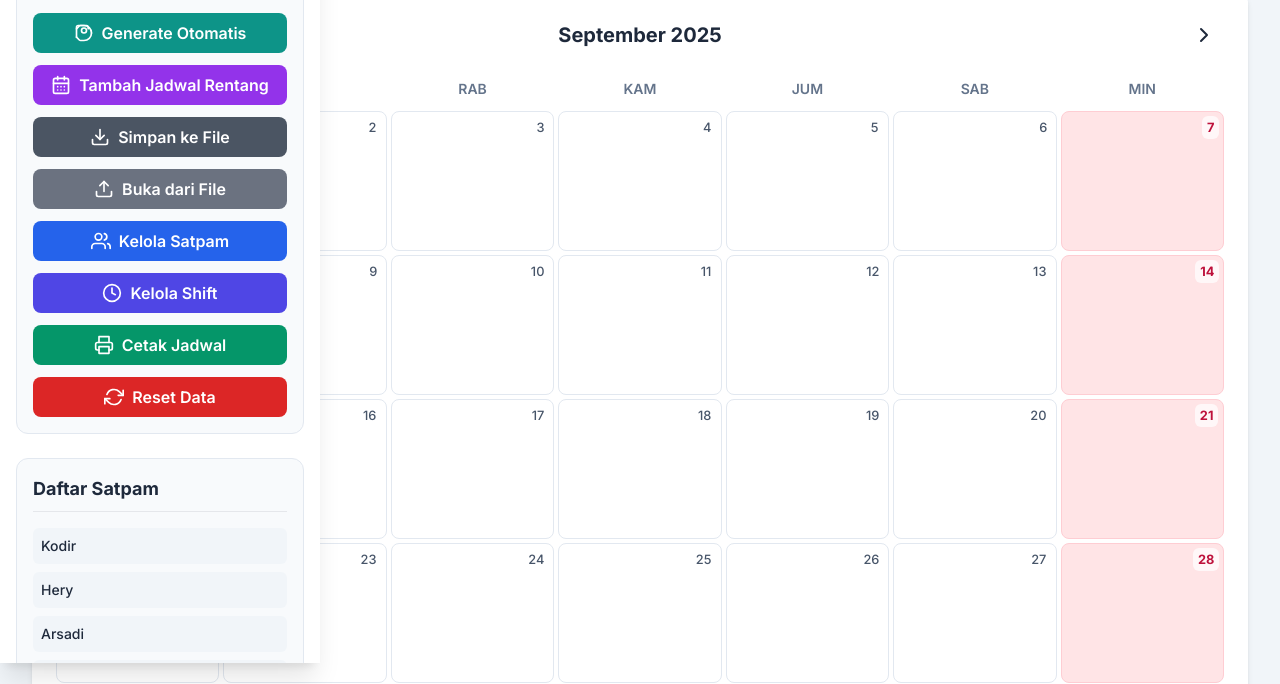
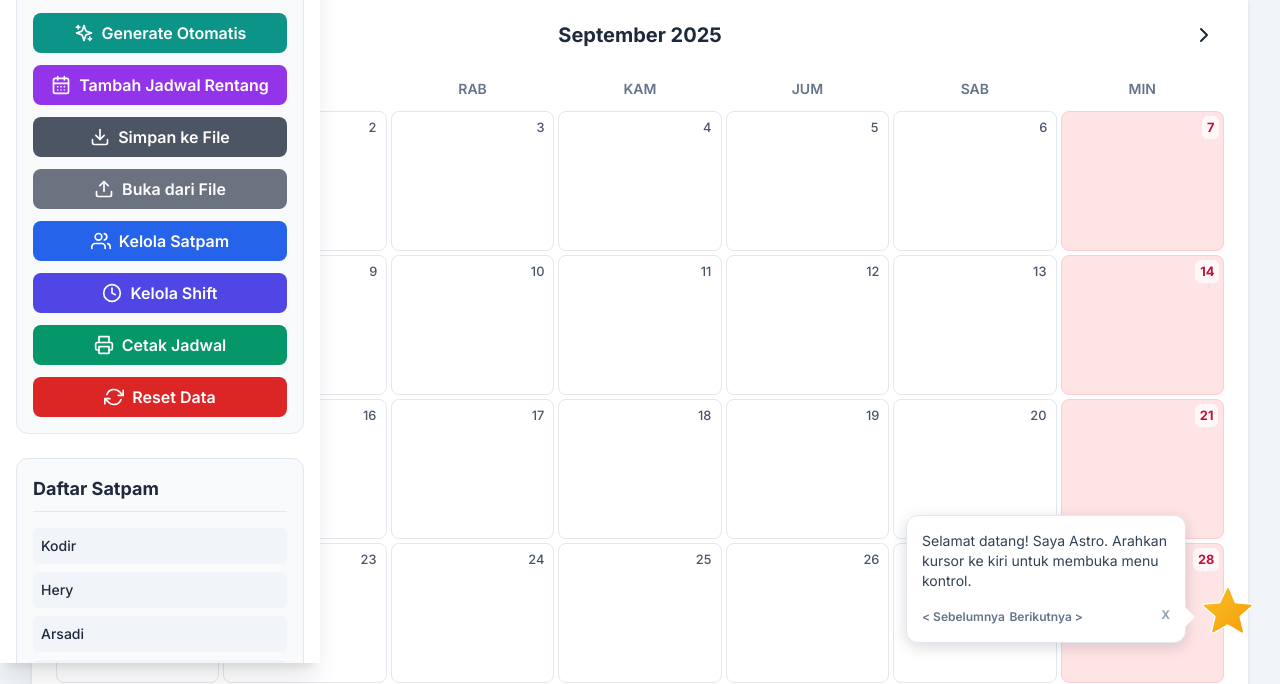
Before and after one commit to ichwandroid/Schedule-Security, a plain HTML site: page index.html in a window 1280 px wide. Shown: the part 137-821 px from the top of the page. Drawn offline with nearby package versions, Linux system fonts and the light colour scheme; no server answers.

Commit message:
Add assistant feature with interactive tips and styles

```diff
--- a/index.html
+++ b/index.html
@@ -104,6 +104,47 @@
             width: 20px;
             height: 100%;
             z-index: 60;
+        }
+
+        /* Assistant Styles */
+        #assistant-container {
+            position: fixed;
+            bottom: 20px;
+            right: 20px;
+            z-index: 100;
+            display: flex;
+            align-items: flex-end;
+            gap: 10px;
+        }
+        #assistant-icon {
+            cursor: pointer;
+            transition: transform 0.2s ease;
+        }
+        #assistant-icon:hover {
+            transform: scale(1.1) rotate(15deg);
+        }
+        #assistant-bubble {
+            background-color: white;
+            border-radius: 12px;
+            padding: 15px;
+            width: 280px;
+            box-shadow: 0 4px 15px rgba(0,0,0,0.15);
+            border: 1px solid #e2e8f0;
+            position: relative;
+            opacity: 0;
+            visibility: hidden;
+            transform: translateY(10px);
+        }
+        #assistant-bubble::after {
+            content: '';
+            position: absolute;
+            bottom: 15px;
+            right: -10px;
+            width: 0;
+            height: 0;
+            border-top: 10px solid transparent;
+            border-bottom: 10px solid transparent;
+            border-left: 10px solid white;
         }
 
         @page {
@@ -278,7 +319,7 @@
             <h3 class="font-bold text-lg mb-4 border-b pb-2">Panel Kontrol</h3>
             <div class="space-y-3">
                 <button id="generateScheduleBtn" class="w-full bg-teal-600 text-white font-semibold py-2 px-4 rounded-lg hover:bg-teal-700 transition-colors flex items-center justify-center gap-2">
-                    <svg xmlns="http://www.w3.org/2000/svg" width="20" height="20" viewBox="0 0 24 24" fill="none" stroke="currentColor" stroke-width="2" stroke-linecap="round" stroke-linejoin="round"><path d="M21 12a9 9 0 0 1-9 9H7.83a2 2 0 0 1-1.42-.59L3 17"></path><path d="M3 17V5a2 2 0 0 1 2-2h10a2 2 0 0 1 2 2v2"></path><path d="M21 12a9 9 0 0 0-9-9H7.83a2 2 0 0 0-1.42.59L3 7"></path><path d="M12 12a3 3 0 1 0 0-6 3 3 0 0 0 0 6z"></path></svg>
+                    <svg xmlns="http://www.w3.org/2000/svg" width="20" height="20" viewBox="0 0 24 24" fill="none" stroke="currentColor" stroke-width="2" stroke-linecap="round" stroke-linejoin="round"><path d="m12 3-1.912 5.813a2 2 0 0 1-1.275 1.275L3 12l5.813 1.912a2 2 0 0 1 1.275 1.275L12 21l1.912-5.813a2 2 0 0 1 1.275-1.275L21 12l-5.813-1.912a2 2 0 0 1-1.275-1.275L12 3Z"/><path d="M5 3v4"/><path d="M19 17v4"/><path d="M3 5h4"/><path d="M17 19h4"/></svg>
                     Generate Otomatis
                 </button>
                  <button id="bulkAddScheduleBtn" class="w-full bg-purple-600 text-white font-semibold py-2 px-4 rounded-lg hover:bg-purple-700 transition-colors flex items-center justify-center gap-2">
@@ -393,7 +434,7 @@
                 </div>
                 <div class="print-footer-section">
                     <h4 class="border-b border-black pb-1">PESAN KOORDINATOR</h4>
-                    <div class="text-left text-xs p-1">
+                    <div id="pesan-koordinator-content" class="text-left text-xs p-1">
                         - Tingkatkan kewaspadaan.<br>
                         - Jaga kebersihan pos jaga.<br>
                         - Lakukan patroli secara berkala.
@@ -541,6 +582,29 @@
 
     <input type="file" id="importFileInput" class="hidden" accept="application/json">
 
+    <!-- Assistant Robot -->
+    <div id="assistant-container" class="no-print">
+        <div id="assistant-bubble" class="hidden">
+            <p id="assistant-text" class="text-sm text-slate-700 mb-3">Selamat datang! Saya Astro, asisten Anda. Arahkan kursor ke kiri untuk membuka menu.</p>
+            <div class="flex justify-between items-center">
+                <div>
+                    <button id="assistant-prev" class="text-xs font-semibold text-slate-500 hover:text-slate-800">&lt; Sebelumnya</button>
+                    <button id="assistant-next" class="text-xs font-semibold text-slate-500 hover:text-slate-800">Berikutnya &gt;</button>
+                </div>
+                <button id="assistant-close" class="text-xs font-bold text-slate-400 hover:text-slate-700">X</button>
+            </div>
+        </div>
+        <svg id="assistant-icon" viewBox="0 0 24 24" xmlns="http://www.w3.org/2000/svg" class="w-16 h-16 text-amber-400 cursor-pointer transition-transform hover:scale-110">
+            <defs>
+                <linearGradient id="star-gradient" x1="0%" y1="0%" x2="100%" y2="100%">
+                    <stop offset="0%" stop-color="#FBBF24" />
+                    <stop offset="100%" stop-color="#F59E0B" />
+                </linearGradient>
+            </defs>
+            <path stroke-linecap="round" stroke-linejoin="round" stroke="white" stroke-width="0.5" fill="url(#star-gradient)" d="M11.48 3.499a.562.562 0 011.04 0l2.125 5.111a.563.563 0 00.475.321l5.518.442a.563.563 0 01.31.956l-4.2 3.548a.562.562 0 00-.162.522l1.257 5.273a.563.563 0 01-.815.61l-4.926-2.94a.563.563 0 00-.536 0l-4.926 2.94a.563.563 0 01-.815-.61l1.257-5.273a.562.562 0 00-.162-.522l-4.2-3.548a.563.563 0 01.31-.956l5.518-.442a.563.563 0 00.475-.321L11.48 3.5z" />
+        </svg>
+    </div>
+
 <script>
 document.addEventListener('DOMContentLoaded', () => {
     // Referensi Elemen DOM
@@ -605,6 +669,13 @@ document.addEventListener('DOMContentLoaded', () => {
     const bulkShiftSelect = document.getElementById('bulkShiftSelect');
     const bulkStartDate = document.getElementById('bulkStartDate');
     const bulkEndDate = document.getElementById('bulkEndDate');
+
+    const assistantIcon = document.getElementById('assistant-icon');
+    const assistantBubble = document.getElementById('assistant-bubble');
+    const assistantText = document.getElementById('assistant-text');
+    const assistantPrev = document.getElementById('assistant-prev');
+    const assistantNext = document.getElementById('assistant-next');
+    const assistantClose = document.getElementById('assistant-close');
 
     // State Aplikasi
     let currentDate = new Date();
@@ -1553,6 +1624,57 @@ document.addEventListener('DOMContentLoaded', () => {
 
     });
 
+    // --- Assistant Logic ---
+    const assistantTips = [
+        "Selamat datang! Saya Astro. Arahkan kursor ke kiri untuk membuka menu kontrol.",
+        "Gunakan tombol 'Generate Otomatis' untuk membuat jadwal satu bulan penuh secara instan.",
+        "Anda bisa 'Kelola Satpam' dan 'Kelola Shift' untuk menyesuaikan data.",
+        "Klik pada tanggal untuk menambah atau melihat detail jadwal harian.",
+        "Seret & lepas nama satpam dari menu samping ke kalender untuk penjadwalan manual.",
+        "Klik kanan pada jadwal di kalender untuk menghapusnya dengan cepat.",
+        "Gunakan tombol 'Simpan' dan 'Buka' untuk menyimpan dan memuat jadwal Anda."
+    ];
+    let currentTipIndex = 0;
+
+    function showBubble() {
+        assistantBubble.classList.remove('hidden');
+        gsap.to(assistantBubble, { opacity: 1, y: 0, visibility: 'visible', duration: 0.3, ease: 'power2.out' });
+    }
+    function hideBubble() {
+        gsap.to(assistantBubble, { opacity: 0, y: 10, visibility: 'hidden', duration: 0.2, ease: 'power2.in' });
+    }
+    function updateTip() {
+        assistantText.textContent = assistantTips[currentTipIndex];
+        assistantPrev.disabled = currentTipIndex === 0;
+        assistantNext.disabled = currentTipIndex === assistantTips.length - 1;
+    }
+
+    assistantIcon.addEventListener('click', () => {
+        showBubble();
+        updateTip();
+    });
+    assistantClose.addEventListener('click', hideBubble);
+    assistantPrev.addEventListener('click', () => {
+        if(currentTipIndex > 0) {
+            currentTipIndex--;
+            updateTip();
+        }
+    });
+     assistantNext.addEventListener('click', () => {
+        if(currentTipIndex < assistantTips.length - 1) {
+            currentTipIndex++;
+            updateTip();
+        }
+    });
+
+    if (!localStorage.getItem('hasVisited')) {
+        setTimeout(() => {
+            showBubble();
+            updateTip();
+            localStorage.setItem('hasVisited', 'true');
+        }, 1000);
+    }
+
     sidebarTrigger.addEventListener('mouseenter', openSidebar);
     sidebar.addEventListener('mouseleave', closeSidebar);
     closeSidebarBtn.addEventListener('click', closeSidebar);
```
